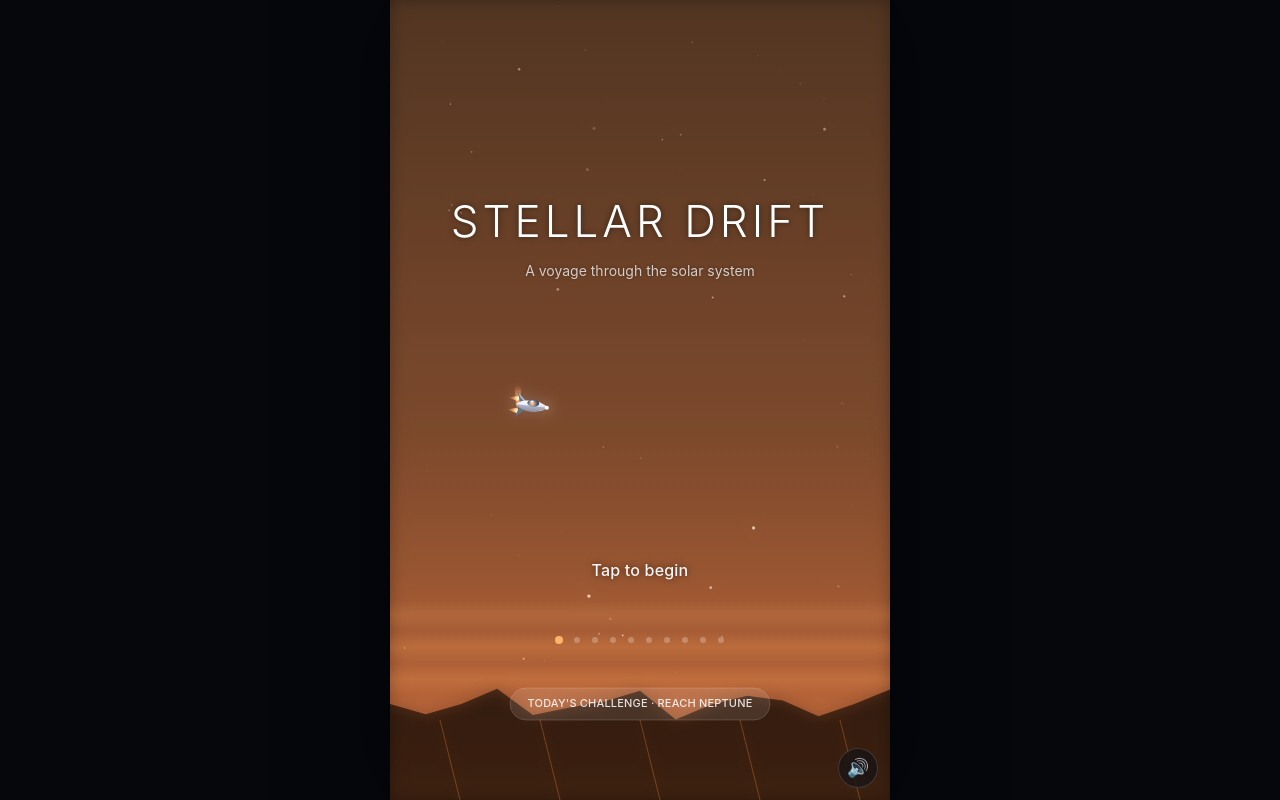
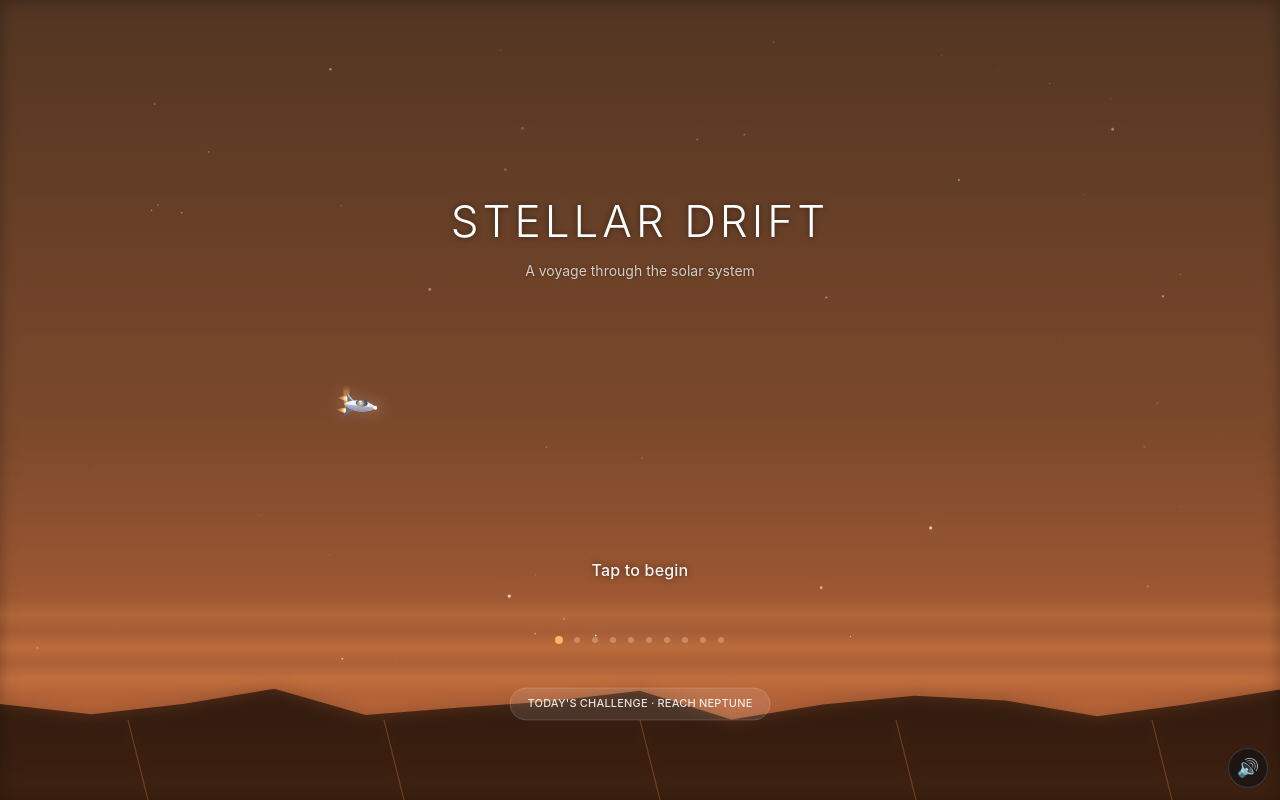
Before and after one commit to ivorsalgado/stellar-drift, a React (Vite) app: page / in a window 1280 px wide. Built offline with nearby package versions, Linux system fonts and the light colour scheme.

Commit message:
Update App.jsx
Manual fix to fit screen correctly.
Ivor

```diff
--- a/src/App.jsx
+++ b/src/App.jsx
@@ -2061,6 +2061,8 @@ export default function StellarDrift() {
       style={{
         position: 'fixed',
         inset: 0,
+        width: '100vw',
+        height: '100dvh',
         background: '#05070d',
         display: 'flex',
         alignItems: 'center',
@@ -2078,8 +2080,8 @@ export default function StellarDrift() {
           position: 'relative',
           width: '100%',
           height: '100%',
-          maxWidth: '500px',
-          maxHeight: '900px',
+          maxWidth: '100vw',
+          maxHeight: '100vh',
           background: '#0a0f1a',
           overflow: 'hidden',
           boxShadow: '0 0 80px rgba(0,0,0,0.6)',
```
